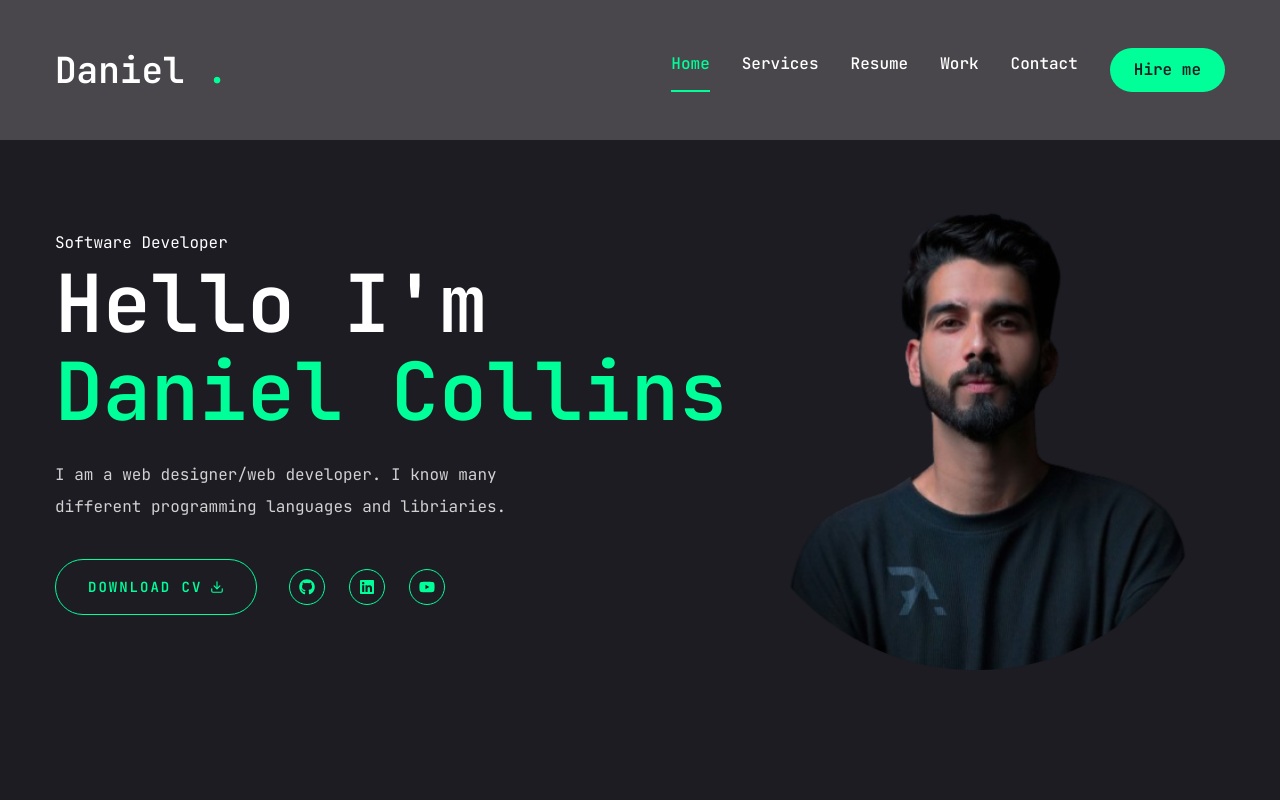
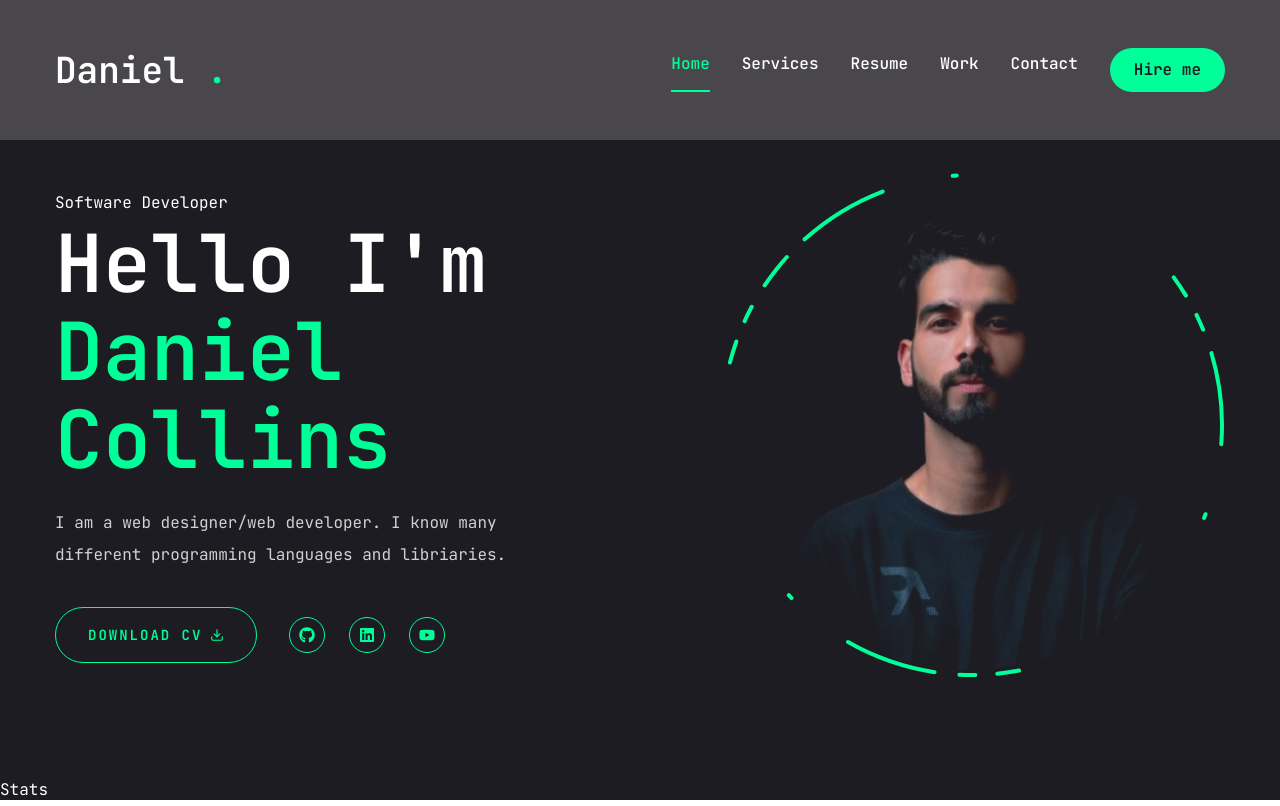
Before and after one commit to BerylBrothers/New-Form, a Next.js app: page / in a window 1280 px wide. Built offline with nearby package versions, Linux system fonts and the light colour scheme.

Commit message:
Photo Animation Complete

```diff
--- a/app/page.jsx
+++ b/app/page.jsx
@@ -3,6 +3,7 @@
 import {FiDownload} from "react-icons/fi";
 import Socials from "../components/Socials";
 import Photo from "../components/Photo"
+import Stats from "../components/Stats"
 
 export default function Home() {
   return (
@@ -11,7 +12,7 @@
         <div className="flex flex-col xl:flex-row
         items-center justify-between xl:pt-8 xl:pb-24">
           {/* text */}
-          <div className="text-center xl:text-left">
+          <div className="text-center xl:text-left order-2 xl:order-none">
             <span>Software Developer</span>
             <h1 className="h1 mb-6">Hello I'm <br /><span className="text-accent">Daniel Collins</span></h1>
             <p className="max-w-[500px] mb-9 text-white/80">I am a web designer/web developer.
@@ -32,9 +33,12 @@
               </div>
             </div>
           {/* photo */}
-          <div><Photo /></div>
+          <div className="order-1 xl:order-none mb-8 xl:mb-0">
+            <Photo />
           </div>
           </div>
+          </div>
+          <Stats />
       </section>
   );
 }
--- a/components/Photo.jsx
+++ b/components/Photo.jsx
@@ -7,15 +7,53 @@
 const Photo = () => {
   return (
     <div className="w-full h-full relative">
-     <motion.div>
-        <div className="w-[298px] h-[298px] xl:w-[498px] xl:h-[498px]">
+
+     <motion.div
+     initial={{opacity: 0}}
+     animate=
+     {{opacity: 1,
+        transition: {delay:2, duration: 0.4, ease:"easeIn"},}}>
+            {/* image */}
+        <motion.div
+        initial={{opacity: 0}}
+        animate=
+        {{opacity: 1,
+           transition: {delay:2.4, duration: 0.4, ease:"easeInOut"},}}
+
+        className="w-[298px] h-[298px] xl:w-[498px] xl:h-[498px] mix-blend-lighten absolute">
             <Image
             src="/assets/photo.png"
             priority quality={100}
             fill
             alt=""
             className="object-contain"/>
-        </div>
+        </motion.div>
+        {/* circle */}
+        <motion.svg className="w-[300px] xl:w-[506px] h-[300px] xl:h-[506px]"
+        fill="transparent"
+         viewBox="0 0 506 506"
+         xmlns="http://www.w3.org/2000/svg"
+         >
+            <motion.circle
+            cx="253"
+            cy="253"
+            r="250"
+            stroke="#00ff99"
+            strokeWidth="4"
+            strokeLinecap="round"
+            strokeLinejoin="round"
+            initial={{strokeDasharray: "24 10 0 0"}}
+            animate={{
+                strokeDasharray:["15 120 25 25", "16 25 92 72, 4 250 22 22"],
+                rotate:[120, 360]
+            }}
+            transition={{
+                duration:20,
+                repeat:Infinity,
+                repeatType:"reverse"
+            }}
+            />
+        </motion.svg>
         </motion.div>
         </div>
   )
--- /dev/null
+++ b/components/Stats.jsx
@@ -0,0 +1,9 @@
+import React from 'react'
+
+const Stats = () => {
+  return (
+    <div>Stats</div>
+  )
+}
+
+export default Stats
```
